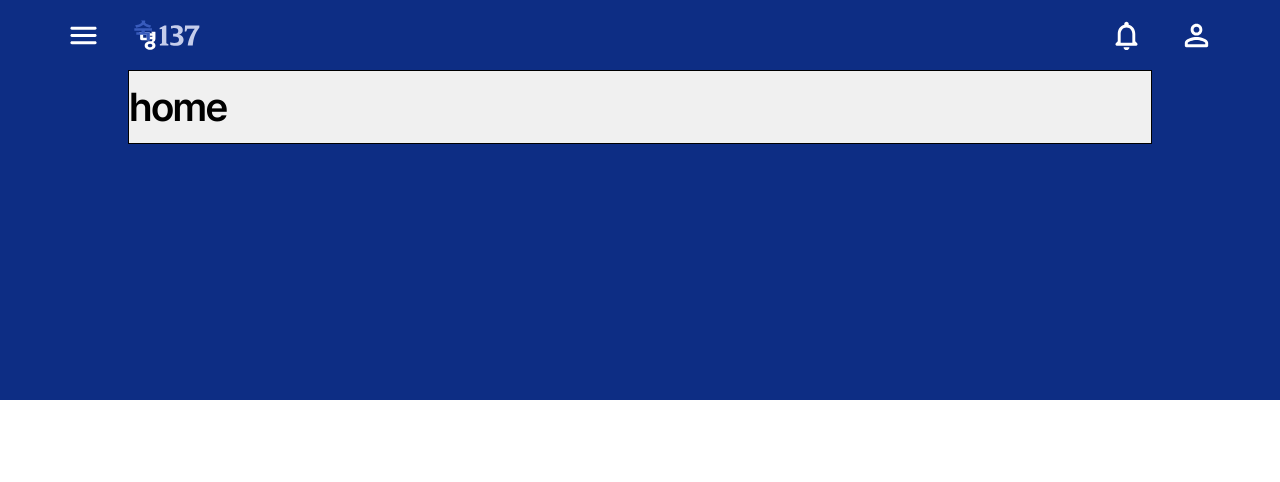
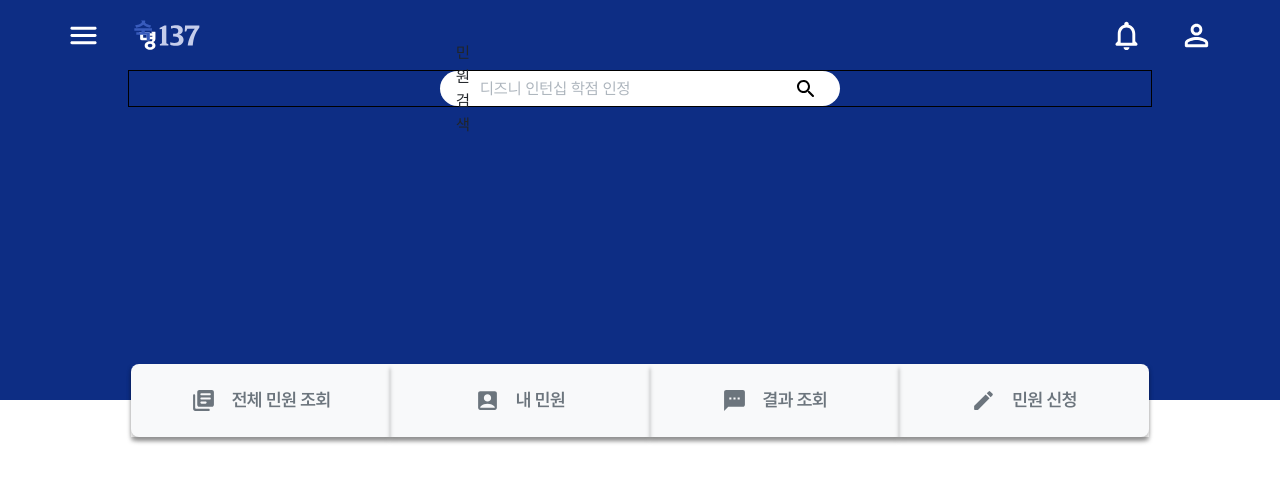
Before and after one commit to waieiches/SM-137-Frontend, a React (Vite) app: page / in a window 1280 px wide. Shown: the top 482 px of the page. Built offline with nearby package versions, Linux system fonts and the light colour scheme.

Commit message:
design : quicklink 컴포넌트를 배치한다

```diff
--- a/src/components/content-bubble/ContentBubble.tsx
+++ b/src/components/content-bubble/ContentBubble.tsx
@@ -31,6 +31,7 @@ const BubbleLayout = styled.div<TypeProps>`
   box-shadow: -0.5px 0.5px 1px rgba(0, 0, 0, 0.25);
   position: relative;
   animation: fadeIn 0.2s ease-out;
+  z-index: 100;
   @media screen and (max-width: 480px) {
     max-width: none;
     width: 100vw;
--- a/src/components/quick-link/QuickLink.tsx
+++ b/src/components/quick-link/QuickLink.tsx
@@ -6,21 +6,34 @@ import CreateRoundedIcon from "@mui/icons-material/CreateRounded";
 import QuickLinkItem from "./QuickLinkItem";
 
 const QuickLinkWrapper = styled.div`
-  display: flex;
+  display: inline-flex;
   border-radius: 8px;
-  width: 90%;
-  max-width: 1116px;
   box-shadow: 0px 4px 4px rgba(0, 0, 0, 0.25);
   background-color: var(--gray1-background);
+  width: 100%;
   cursor: pointer;
+  @media screen and (max-width: 768px) {
+    width: 100%;
+  }
+`;
+
+const QuickLinkDisplay = styled.div`
+  display: flex;
+  @media screen and (max-width: 768px) {
+    flex-direction: column;
+  }
 `;
 
 const QuickLink = () => (
   <QuickLinkWrapper>
-    <QuickLinkItem icon={LibraryBooksRoundedIcon} text="전체 민원 조회" />
-    <QuickLinkItem icon={AccountBoxRoundedIcon} text="내 민원" />
-    <QuickLinkItem icon={SmsRoundedIcon} text="결과 조회" />
-    <QuickLinkItem icon={CreateRoundedIcon} text="민원 신청" />
+    <QuickLinkDisplay>
+      <QuickLinkItem icon={LibraryBooksRoundedIcon} text="전체 민원 조회" />
+      <QuickLinkItem icon={AccountBoxRoundedIcon} text="내 민원" />
+    </QuickLinkDisplay>
+    <QuickLinkDisplay>
+      <QuickLinkItem icon={SmsRoundedIcon} text="결과 조회" />
+      <QuickLinkItem icon={CreateRoundedIcon} text="민원 신청" />
+    </QuickLinkDisplay>
   </QuickLinkWrapper>
 );
 
--- a/src/components/quick-link/QuickLinkItem.tsx
+++ b/src/components/quick-link/QuickLinkItem.tsx
@@ -7,16 +7,19 @@ interface QuickLinkItemProps {
 }
 
 const QuickLinkIconTextItem = styled.div`
-  display: flex;
+  display: inline-flex;
   align-items: center;
   justify-content: center;
+  padding: 1.5rem 4.5rem;
   gap: 1rem;
-  width: 279px;
-  height: 80px;
   box-shadow: 0px 4px 4px rgba(0, 0, 0, 0.25);
   flex: 1;
-  &:hover {
-    background-color: var(--gray2-subbtn);
+  width: 25%;
+  @media screen and (max-width: 768px) {
+    padding: 1rem 3rem;
+    width: 100%;
+  }
+  @media screen and (max-width: 400px) {
   }
 `;
 
@@ -24,12 +27,18 @@ const QuickLinkIcon = styled(SvgIcon)<SvgIconProps>`
   color: var(--gray5-lowText);
   width: 25px;
   height: 25px;
+  @media screen and (max-width: 768px) {
+    width: 20px;
+    height: 20px;
+  }
 `;
 
 const QuickLinkText = styled.span`
   color: var(--gray5-lowText);
   display: inline-block;
   text-align: center;
+  line-height: 0;
+  white-space: nowrap;
 `;
 
 const QuickLinkItem = ({ icon: IconComponent, text }: QuickLinkItemProps) => (
--- a/src/components/search-bar/SearchInput.tsx
+++ b/src/components/search-bar/SearchInput.tsx
@@ -17,6 +17,9 @@ const Input = styled.input`
 
   &::placeholder {
     color: var(--gray4-placeholder-low);
+  }
+  &:focus {
+    border: none;
   }
   &:focus::placeholder {
     opacity: 0;
--- a/src/contexts/HeaderOpenContext.tsx
+++ b/src/contexts/HeaderOpenContext.tsx
@@ -1,5 +1,4 @@
 import { createContext, ReactNode, useContext, useRef, useState } from "react";
-import { useLocation } from "react-router-dom";
 
 interface IsOpenProps {
   isSideNavOpen: boolean;
--- a/src/pages/Home.tsx
+++ b/src/pages/Home.tsx
@@ -1,13 +1,27 @@
 import styled from "@emotion/styled";
+import SearchBar from "../components/search-bar/SearchBar";
+import QuickLink from "../components/quick-link/QuickLink";
 
 const HomeContainer = styled.div`
-  background-color: #f0f0f0;
+  display: flex;
+  flex-direction: column;
+  align-items: center;
+`;
+const QuickLinkContainer = styled.div`
+  position: absolute;
+  top: calc(50% - 36.5px);
+  @media screen and (max-width: 768px) {
+    top: calc(50% - 52px);
+  }
 `;
 
 const Home = () => {
   return (
     <HomeContainer>
-      <h1>home</h1>
+      <SearchBar />
+      <QuickLinkContainer>
+        <QuickLink />
+      </QuickLinkContainer>
     </HomeContainer>
   );
 };
```
